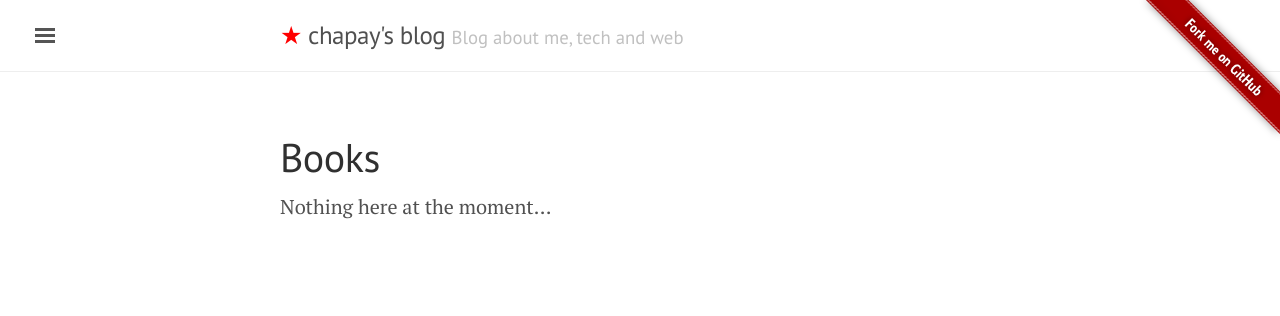
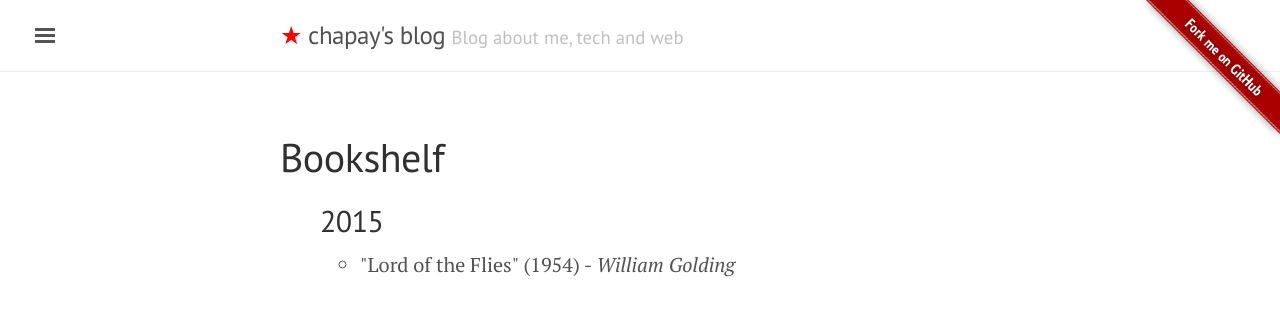
Before and after one commit to chapay/chapay.github.io, a Jekyll site: the page built from books.md, in a window 1280 px wide. Shown: the top 316 px of the page. Built offline with Jekyll 4.4.1, drawn with Linux system fonts in a browser that asks for light colours.

Commit message:
Started to fill books page

```diff
--- /dev/null
+++ b/_data/books.yml
@@ -0,0 +1,6 @@
+-
+    year: 2015
+    books:
+        -   title: "Lord of the Flies"
+            authors: William Golding
+            year: 1954
--- a/books.md
+++ b/books.md
@@ -1,6 +1,18 @@
 ---
 layout: page
-title: Books
+title: Bookshelf
 ---
 
-Nothing here at the moment...
+<ul>
+{% for data in site.data.books %}
+    <h2>{{ data.year }}</h2>
+
+    <ul>
+    {% for book in data.books %}
+        <li>
+            "{{ book.title }}" ({{ book.year }}) - <em>{{ book.authors }}</em>
+        </li>
+    {% endfor %}
+    </ul>
+{% endfor %}
+</ul>
```
